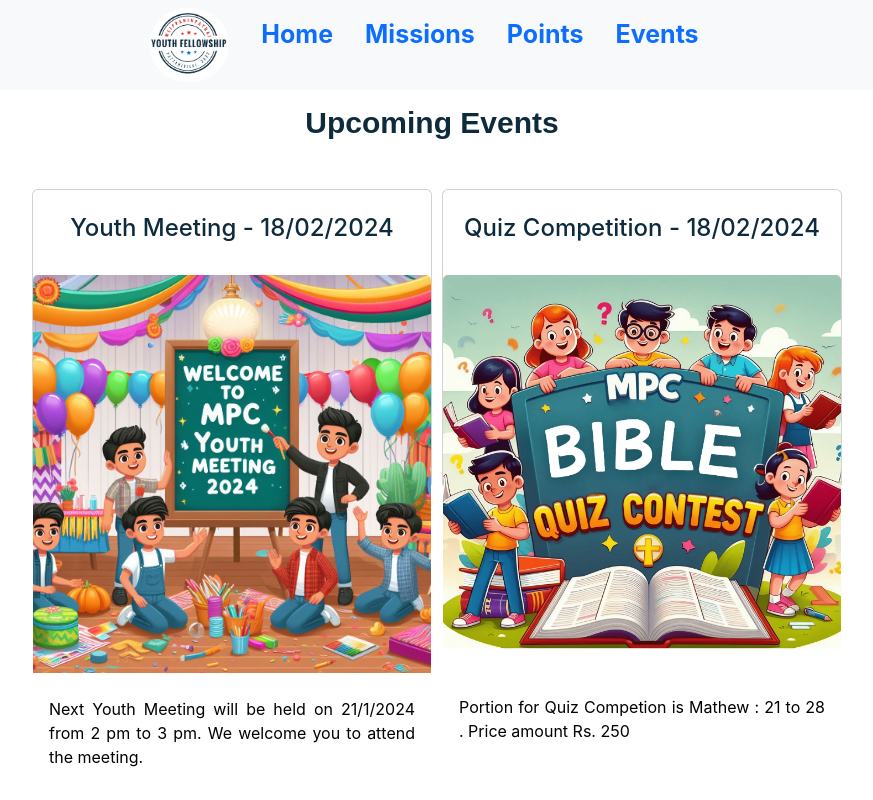
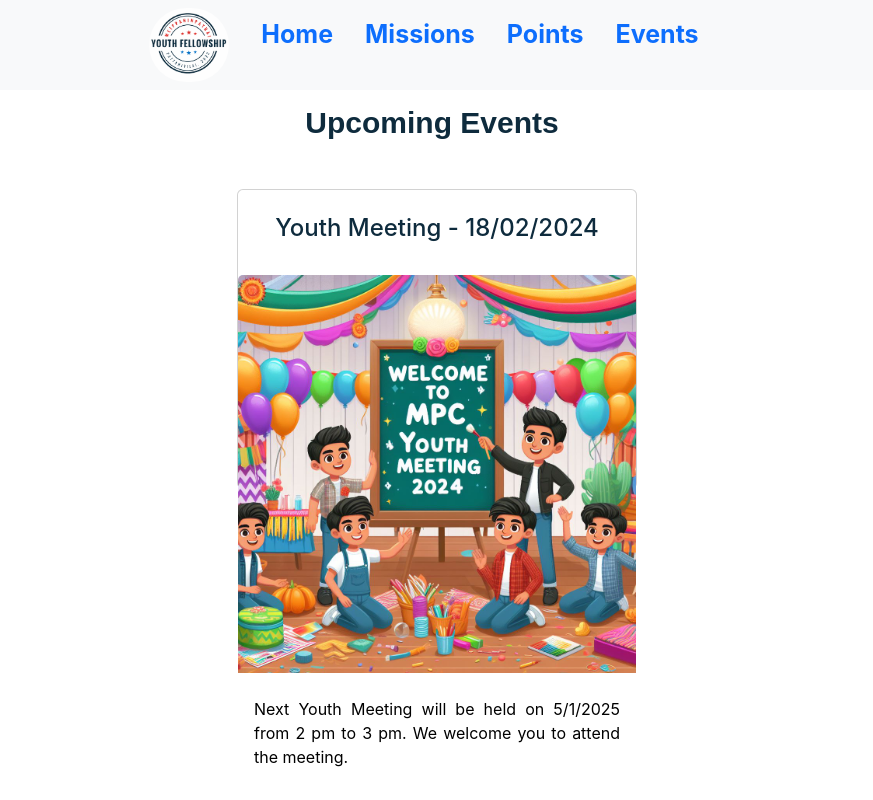
Before and after one commit to aslin-joel-r/mpc-youths, a React (Create React App) app: page /events in a window 1280 px wide. Shown: the whole page, without its empty margins (208-1081 px from the left). Built offline with nearby package versions, Linux system fonts and the light colour scheme.

Commit message:
commented the unnecessary fields

```diff
--- a/src/App.js
+++ b/src/App.js
@@ -17,10 +17,10 @@ function App() {
       <Routes>
         <Route path="/" element={<Navbar />}>
           <Route index element={<Home />} />
-          <Route path="/missions" element={<Mission />} />
-          <Route path="/points" element={<Points />} />
+          {/* <Route path="/missions" element={<Mission />} /> */}
+          {/* <Route path="/points" element={<Points />} /> */}
            <Route path="/events" element={<Events />} />
-           <Route path="/point-details" element={<PointDetails />} />
+           {/* <Route path="/point-details" element={<PointDetails />} /> */}
         </Route>
       </Routes>
     </BrowserRouter>
--- a/src/components/Events.js
+++ b/src/components/Events.js
@@ -28,15 +28,15 @@ export function Events() {
     {
       title: 'Youth Meeting',
       date: '18/02/2024',
-      description: 'Next Youth Meeting will be held on 21/1/2024 from 2 pm to 3 pm. We welcome you to attend the meeting.',
+      description: 'Next Youth Meeting will be held on 5/1/2025 from 2 pm to 3 pm. We welcome you to attend the meeting.',
       image: welcome,
     },
-    {
-      title: 'Quiz Competition',
-      date: '18/02/2024',
-      description: 'Portion for Quiz Competion is Mathew : 21 to 28 . Price amount Rs. 250 ',
-      image: quiz,
-    },
+    // {
+    //   title: 'Quiz Competition',
+    //   date: '18/02/2024',
+    //   description: 'Portion for Quiz Competion is Mathew : 21 to 28 . Price amount Rs. 250 ',
+    //   image: quiz,
+    // },
     // Add more events as needed
   ];
 
```
